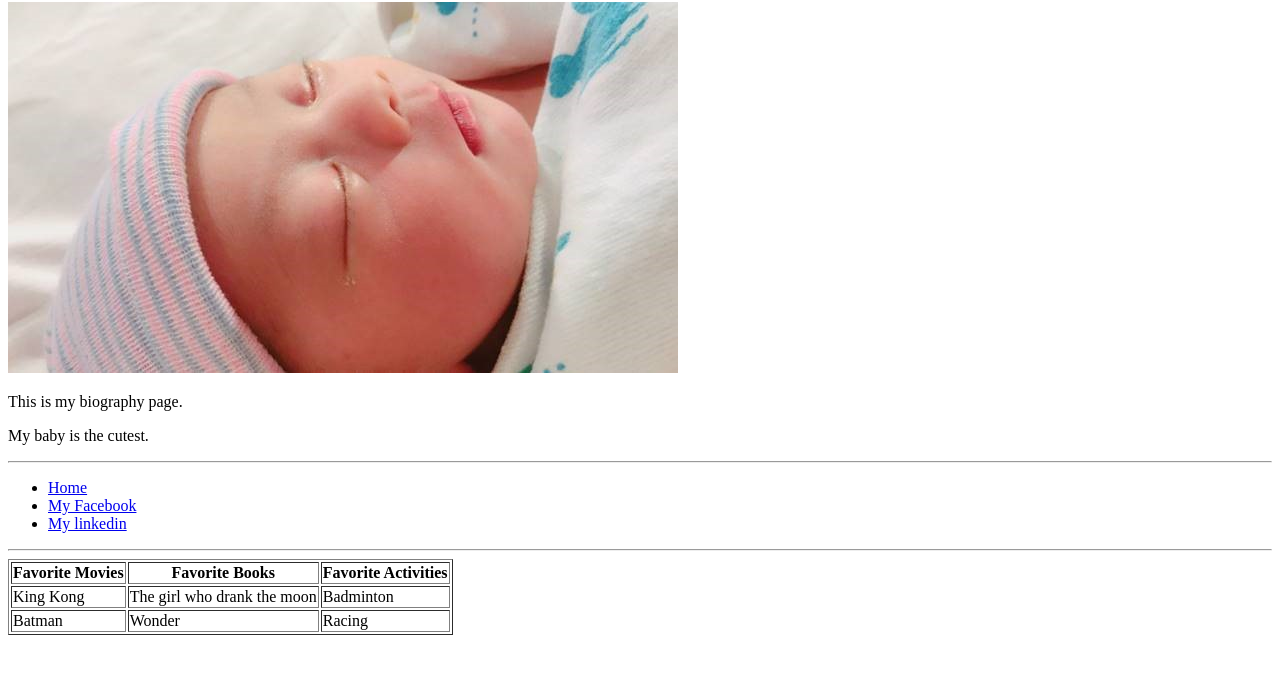
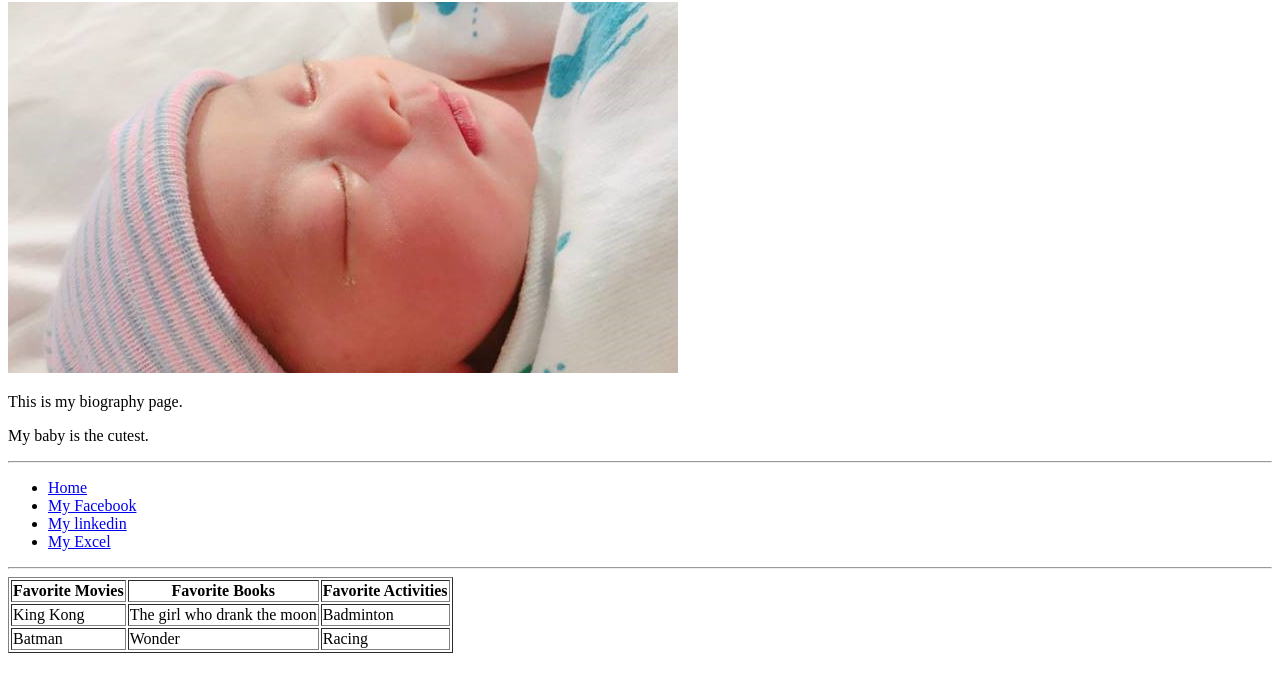
Before and after one commit to vienvo/vienvo.github.io, a plain HTML site: page StudentBio.html in a window 1280 px wide. Shown: the part 78-770 px from the top of the page. Drawn offline with Linux system fonts and the light colour scheme.

Commit message:
add excel file

```diff
--- a/StudentBio.html
+++ b/StudentBio.html
@@ -24,6 +24,9 @@
                 </li>
                 <li>
                     <a target="_blank" href="https://www.linkedin.com/in/vien-vo-cpa-8183bb30/">My linkedin</a>
+                </li>
+                <li>
+                    <a target="_blank" href="asset/Test Duplicate.xlsb">My Excel</a>
                 </li>
             </ul>
         </section>
```
Also changed, not shown: 1 other file.
